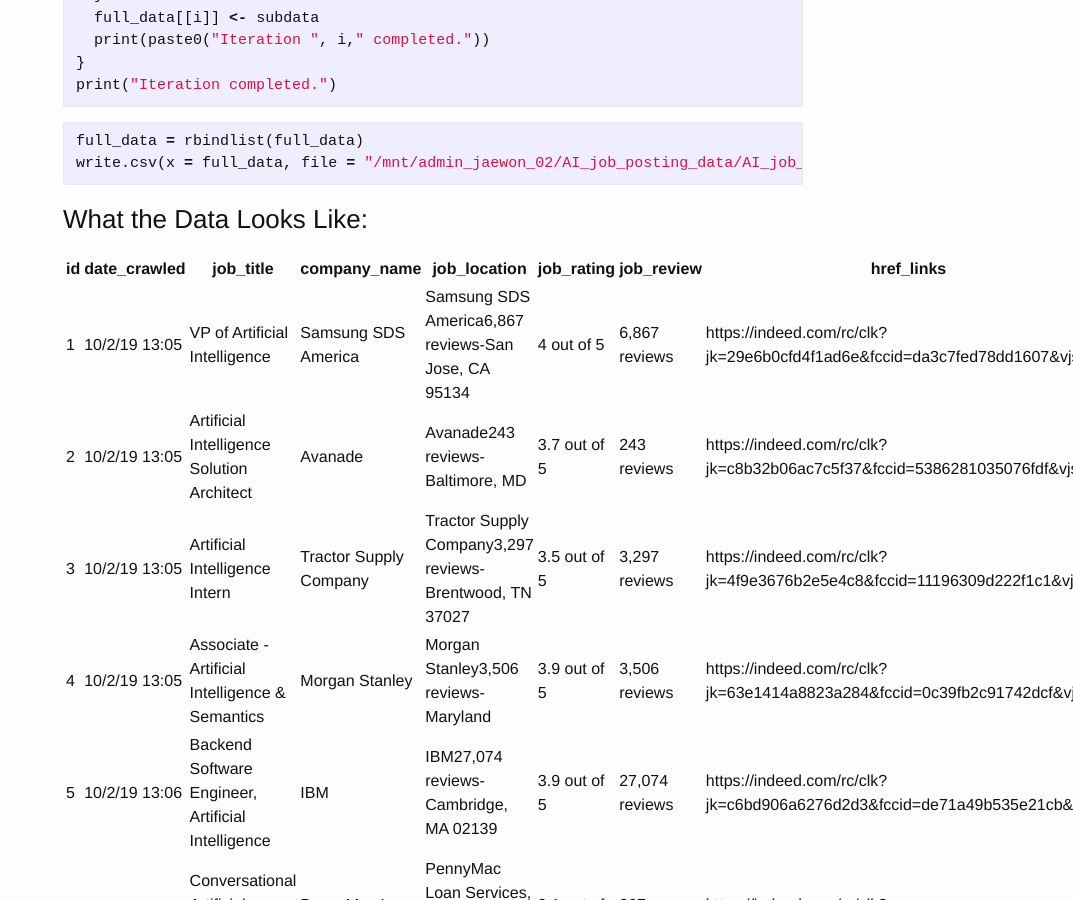
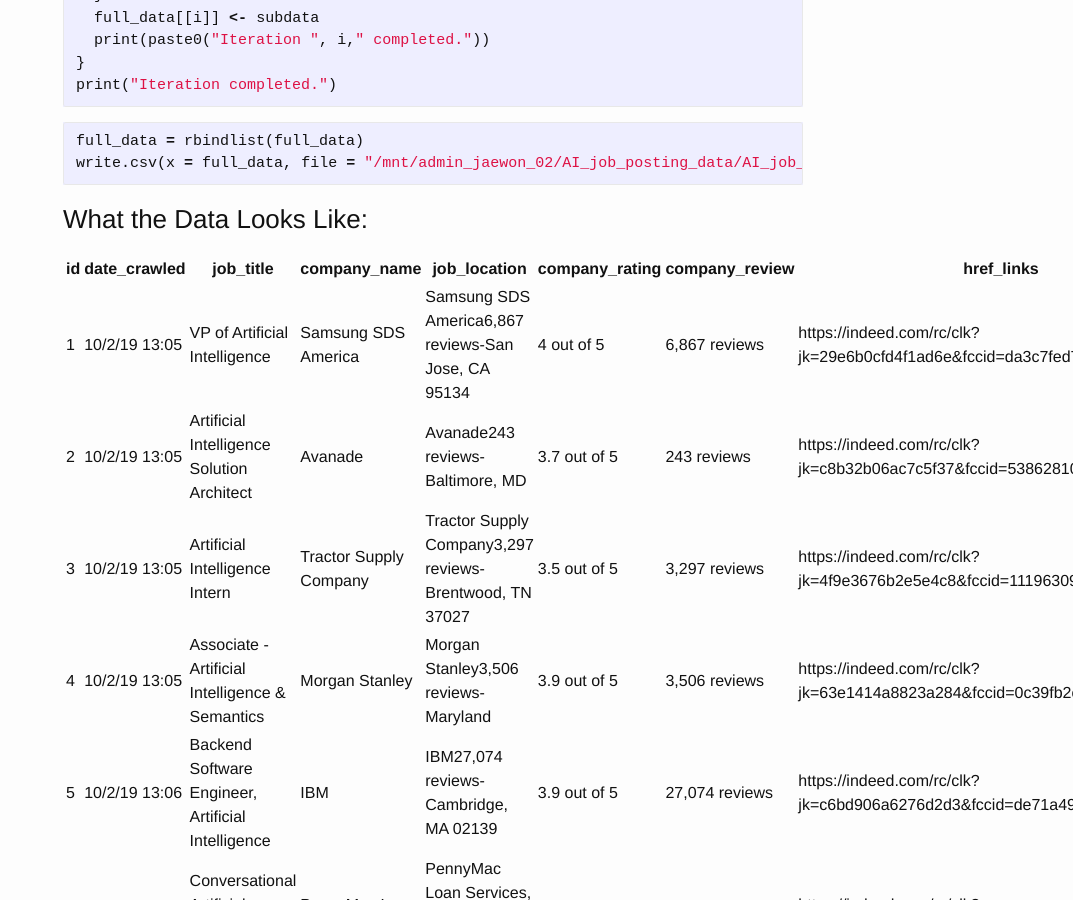
Before and after one commit to j1yoo/j1yoo.github.io, a Jekyll site: the page built from _posts/2019-10-03-scraping-online-job-posting-data.md, in a window 1280 px wide and 900 px high, scrolled down 2448 px. Shown: the whole window, without its empty margins (207-1280 px from the left). Built offline with Jekyll 4.4.1, drawn with Linux system fonts in a browser that asks for light colours.

Commit message:
Update 2019-10-03-scraping-online-job-posting-data.md

```diff
--- a/_posts/2019-10-03-scraping-online-job-posting-data.md
+++ b/_posts/2019-10-03-scraping-online-job-posting-data.md
@@ -115,7 +115,7 @@
 
 ### What the Data Looks Like:
 
-|  id | date_crawled | job_title | company_name | job_location | job_rating | job_review | href_links |
+|  id | date_crawled | job_title | company_name | job_location | company_rating | company_review | href_links |
 | --- | --- | --- | --- | --- | --- | --- | --- |
 |  1 | 10/2/19 13:05 | VP of Artificial Intelligence | Samsung SDS America | Samsung SDS America6,867 reviews-San Jose, CA 95134 | 4 out of 5 | 6,867 reviews | https://indeed.com/rc/clk?jk=29e6b0cfd4f1ad6e&fccid=da3c7fed78dd1607&vjs=3 |
 |  2 | 10/2/19 13:05 | Artificial Intelligence Solution Architect | Avanade | Avanade243 reviews-Baltimore, MD | 3.7 out of 5 | 243 reviews | https://indeed.com/rc/clk?jk=c8b32b06ac7c5f37&fccid=5386281035076fdf&vjs=3 |
```
